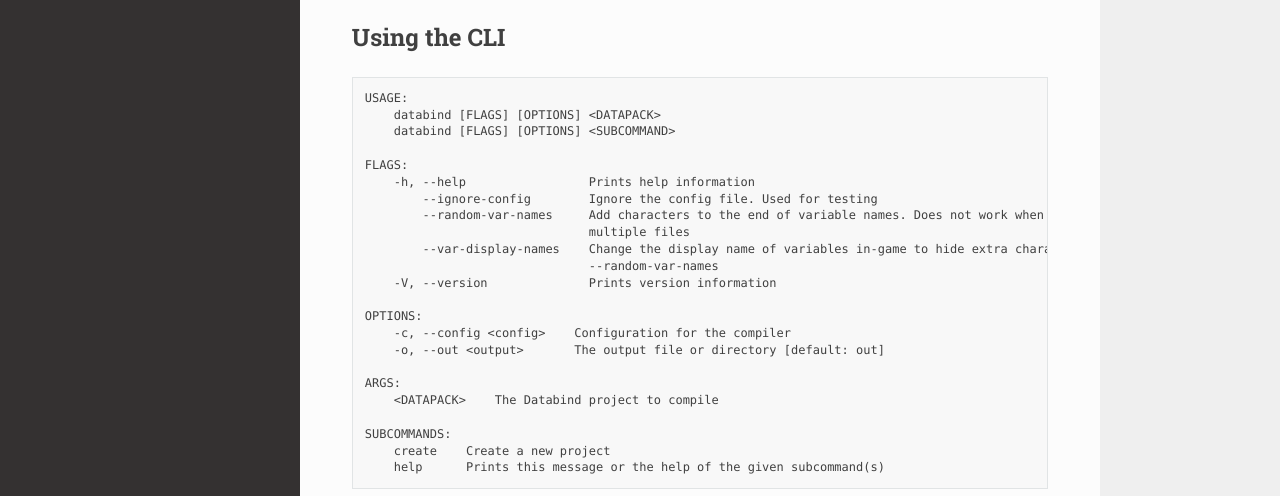
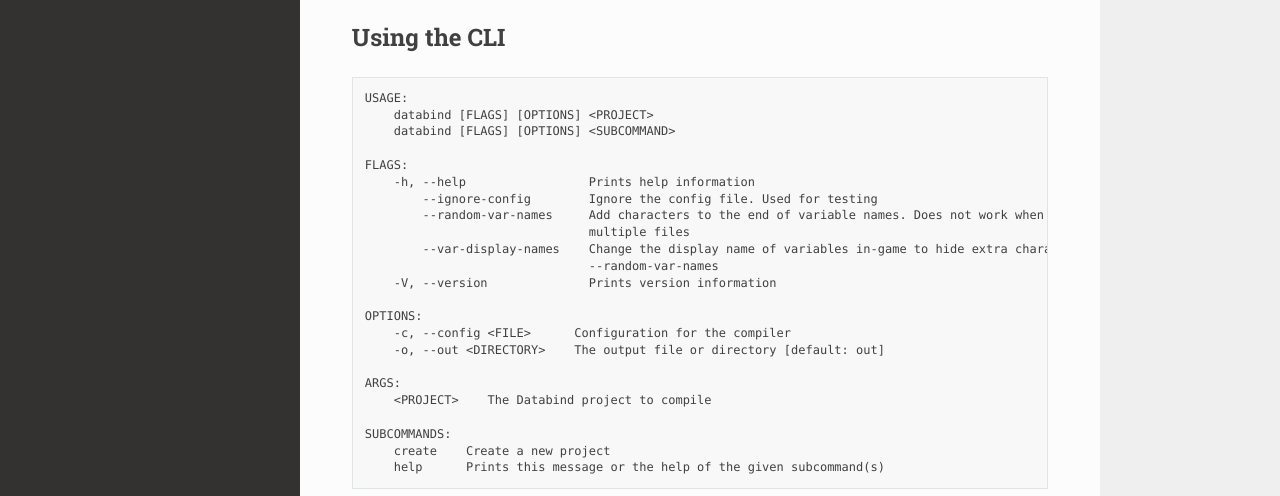
Before and after one commit to MysteryBlokHed/databind, a Sphinx documentation site: the page built from docs/cli.rst, in a window 1280 px wide and 1317 px high. Shown: the part 391-887 px from the top of the window. Built offline with Sphinx 7.4.7 and the Read the Docs theme 2.0.0, drawn with Linux system fonts in a browser that asks for light colours; some of the changed lines change nothing that is shown.

Commit message:
Update CLI help output in docs

```diff
--- a/docs/cli.rst
+++ b/docs/cli.rst
@@ -19,7 +19,7 @@ Using the CLI
 .. code-block:: text
 
    USAGE:
-       databind [FLAGS] [OPTIONS] <DATAPACK>
+       databind [FLAGS] [OPTIONS] <PROJECT>
        databind [FLAGS] [OPTIONS] <SUBCOMMAND>
 
    FLAGS:
@@ -32,11 +32,11 @@ Using the CLI
        -V, --version              Prints version information
 
    OPTIONS:
-       -c, --config <config>    Configuration for the compiler
-       -o, --out <output>       The output file or directory [default: out]
+       -c, --config <FILE>      Configuration for the compiler
+       -o, --out <DIRECTORY>    The output file or directory [default: out]
 
    ARGS:
-       <DATAPACK>    The Databind project to compile
+       <PROJECT>    The Databind project to compile
 
    SUBCOMMANDS:
        create    Create a new project
```
